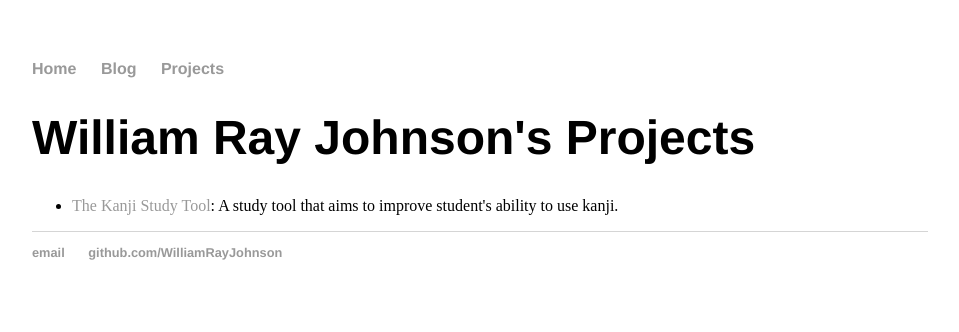
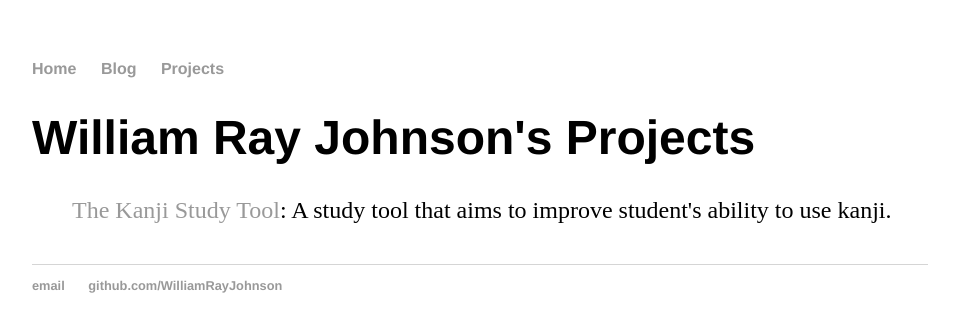
Before and after one commit to WilliamRayJohnson/williamrayjohnson.github.io, a Jekyll site: the page built from projects/index.html, in a window 1280 px wide. Shown: the top 332 px of the page, without its empty margins (160-1119 px from the left). Built offline with Jekyll 4.4.1, drawn with Linux system fonts in a browser that asks for light colours.

Commit message:
Added sytling for projects

```diff
--- a/css/main.css
+++ b/css/main.css
@@ -41,3 +41,12 @@ ul.posts {
 ul.posts li {
     list-style: none;
 }
+
+ul.projects {
+    margin: 20px auto 40px;
+    font-size: 1.5em;
+}
+
+ul.projects li {
+    list-style: none;
+}
--- a/projects/index.html
+++ b/projects/index.html
@@ -4,7 +4,7 @@ title: William Ray Johnson's Projects
 ---
 
 <h1>{{ page.title }}</h1>
-<ul>
+<ul class="projects">
     <li><a href="https://github.com/WilliamRayJohnson/kanjiStudyTool">The Kanji Study Tool</a>:
     A study tool that aims to improve student's ability to use kanji.</li>
 </ul>
```
